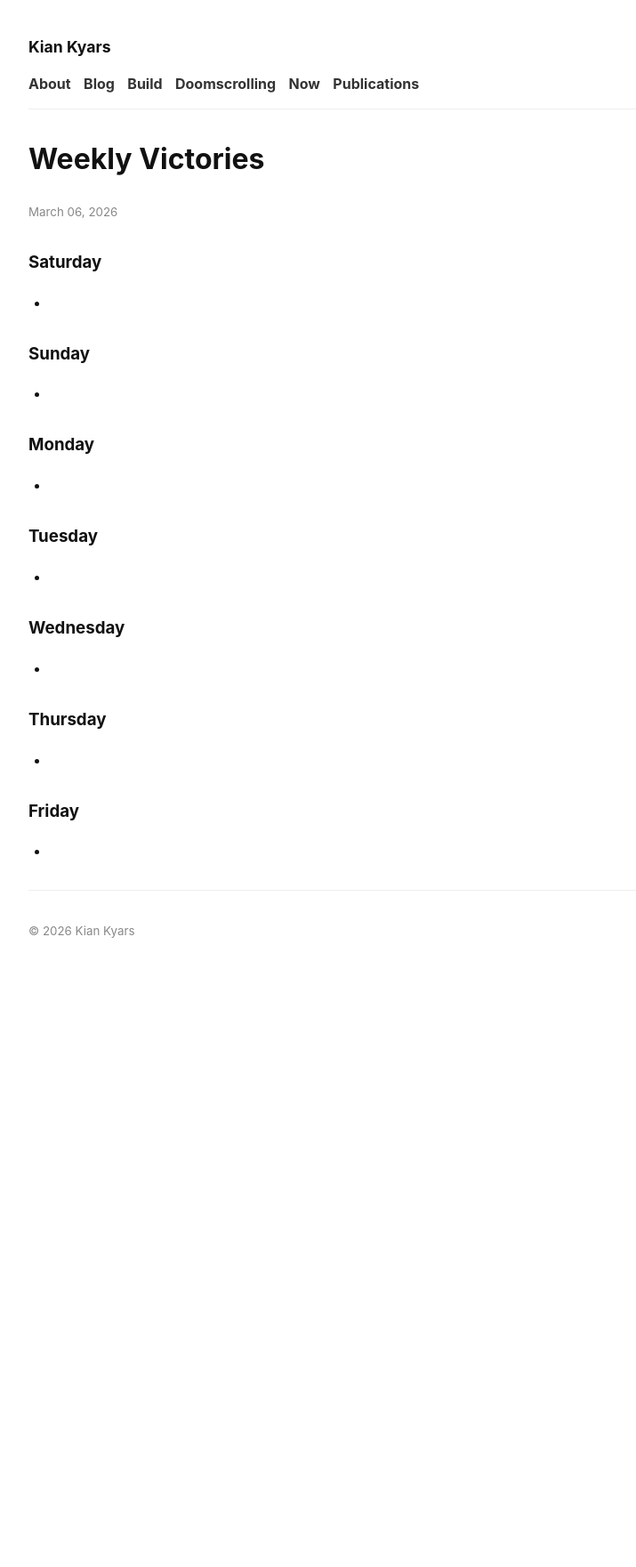
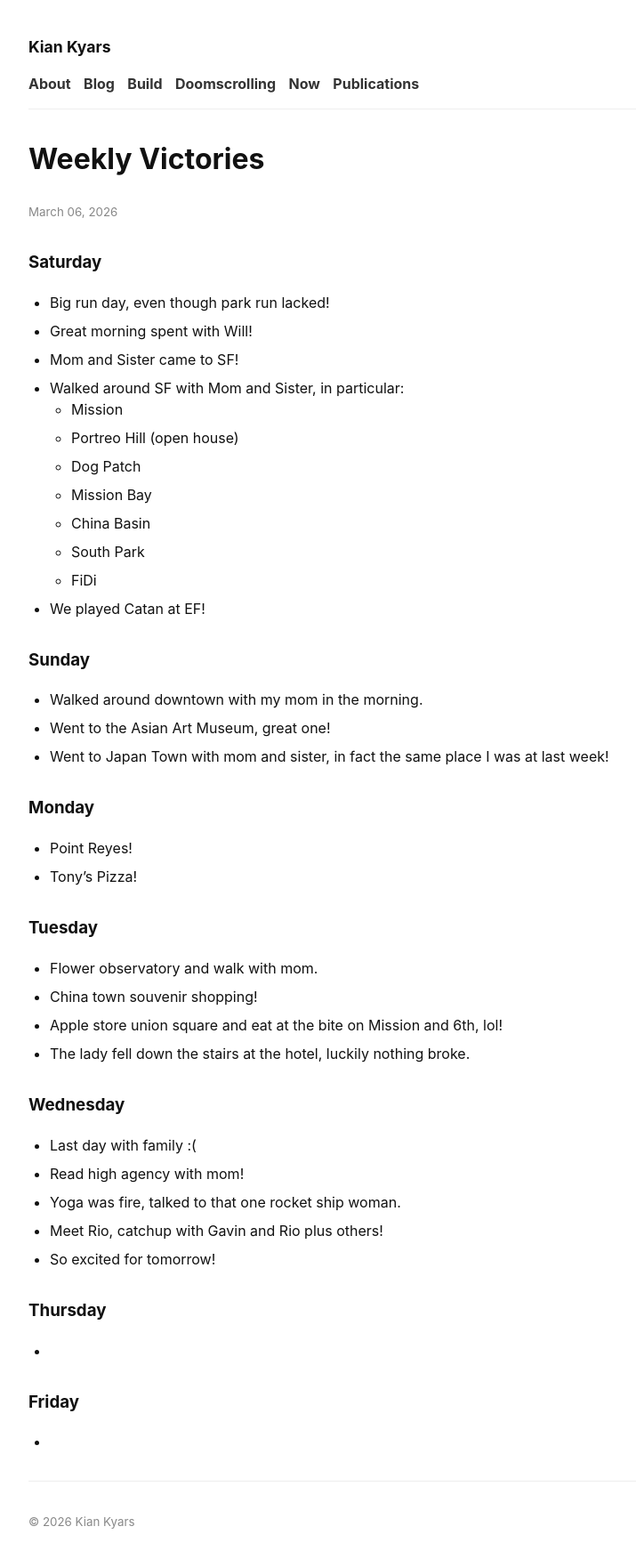
Before and after one commit to kiankyars/kiankyars.github.io, a Jekyll site: the page built from _posts/weekly-victories/2026-03-06-weekly-victories.md, in a window 1280 px wide. Shown: the whole page at 89% size, without its empty margins (262-977 px from the left). Built offline with Jekyll 4.4.1, drawn with Linux system fonts in a browser that asks for light colours; before the commit the page ends 1097 px from its top, so only the background shows below that.

Commit message:
update weekly vics

```diff
--- a/_posts/weekly-victories/2026-03-06-weekly-victories.md
+++ b/_posts/weekly-victories/2026-03-06-weekly-victories.md
@@ -7,23 +7,45 @@ categories: reflection
 
 ### Saturday
 
--
+- Big run day, even though park run lacked!
+- Great morning spent with Will!
+- Mom and Sister came to SF!
+- Walked around SF with Mom and Sister, in particular:
+    - Mission
+    - Portreo Hill (open house)
+    - Dog Patch
+    - Mission Bay
+    - China Basin
+    - South Park
+    - FiDi
+- We played Catan at EF!
+
 
 ### Sunday
 
--
+- Walked around downtown with my mom in the morning.
+- Went to the Asian Art Museum, great one!
+- Went to Japan Town with mom and sister, in fact the same place I was at last week!
 
 ### Monday
 
--
+- Point Reyes!
+- Tony's Pizza!
 
 ### Tuesday
 
--
+- Flower observatory and walk with mom.
+- China town souvenir shopping!
+- Apple store union square and eat at the bite on Mission and 6th, lol!
+- The lady fell down the stairs at the hotel, luckily nothing broke.
 
 ### Wednesday
 
--
+- Last day with family :(
+- Read high agency with mom!
+- Yoga was fire, talked to that one rocket ship woman.
+- Meet Rio, catchup with Gavin and Rio plus others!
+- So excited for tomorrow!
 
 ### Thursday
 
```
Also changed, not shown: _posts/weekly-victories/2026-02-27-weekly-victories.md (+5 -5 lines).
